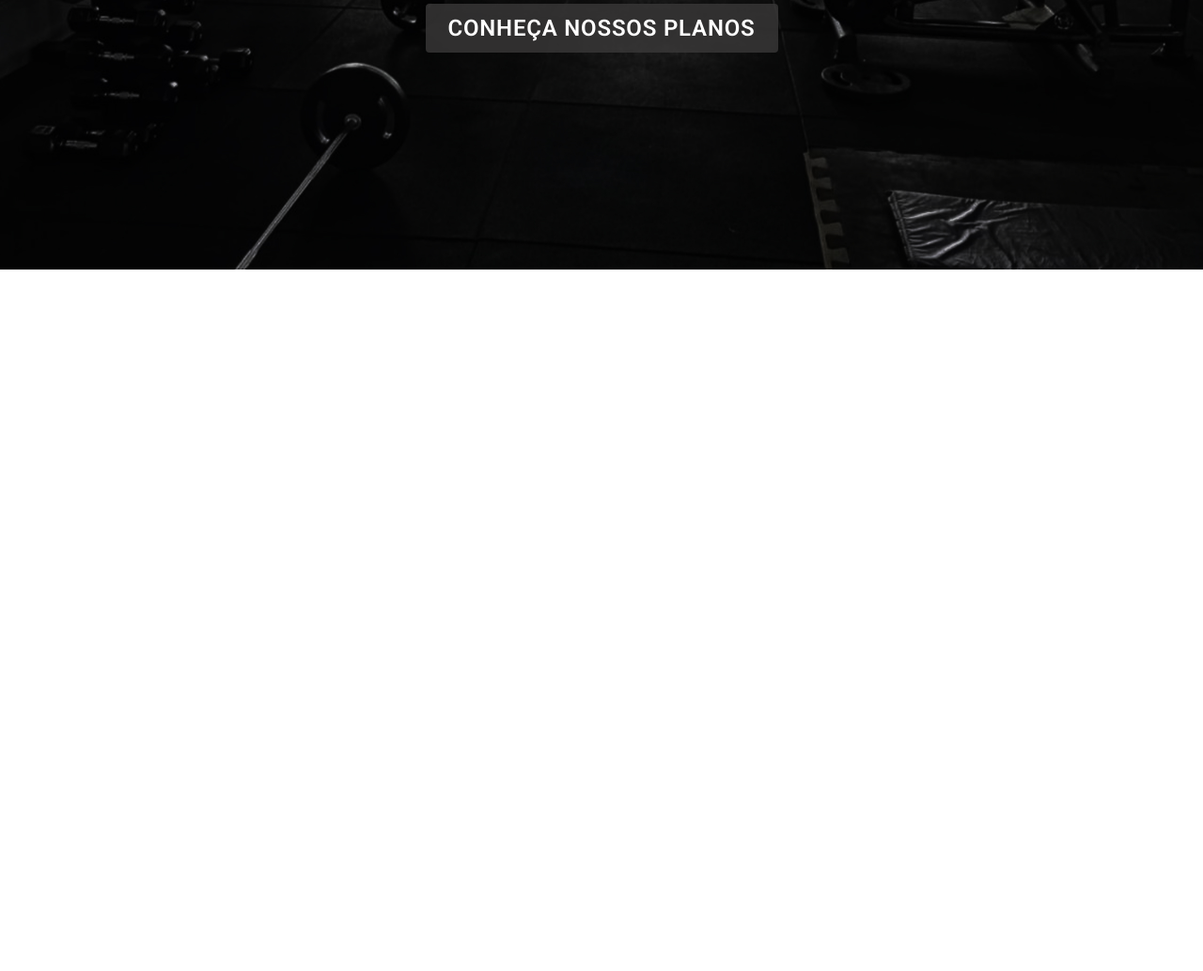
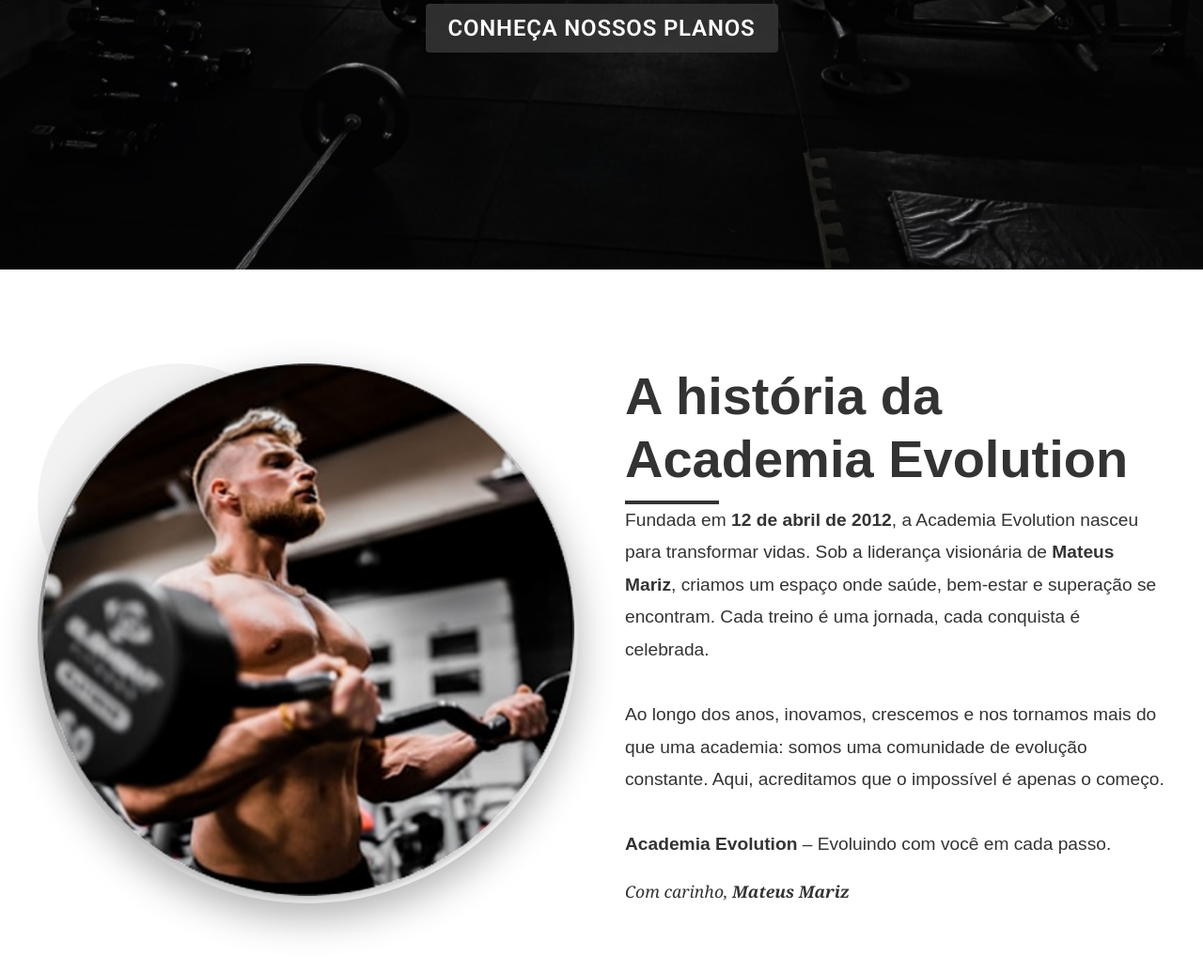
Before and after one commit to mateusborges20/evollution, a plain HTML site: page index.html in a window 1280 px wide. Shown: the part 584-1618 px from the top of the page at 94% size. Before the commit the page ends 871 px from the top, so only its background shows below. Drawn offline with Linux system fonts and the light colour scheme.

Commit message:
seção história da academia Finalizada

```diff
--- a/css/style.css
+++ b/css/style.css
@@ -1,6 +1,7 @@
 /* Reset estilos */
 body {
   margin: 0px;
+  overflow-x: hidden;
 }
 
 h1,
@@ -403,3 +404,113 @@ img {
     height: 150px;
   }
 }
+
+/* estilos - história */
+/* Fundo da seção */
+.bg-historia {
+  position: relative;
+  background: #fff; /* Fundo branco */
+  color: #333; /* Texto em cinza escuro para contraste */
+  padding: 100px 20px;
+}
+
+/* Wrapper para alinhar os elementos */
+.historia-wrapper {
+  position: relative;
+  max-width: 1200px;
+  margin: 0 auto;
+}
+
+/* Grid principal */
+.grid-historia {
+  display: grid;
+  grid-template-columns: repeat(2, 1fr);
+  gap: 50px;
+  align-items: center;
+}
+
+/* Estilização da imagem */
+.container-img {
+  position: relative;
+}
+
+.image-overlay {
+  position: relative;
+  border-radius: 50%;
+  overflow: hidden; /* Para manter a imagem dentro do círculo */
+  box-shadow: inset -10px -10px 30px rgba(255, 255, 255, 0.1),
+    inset 10px 10px 30px rgba(0, 0, 0, 0.5), 0px 15px 40px rgba(0, 0, 0, 0.3); /* Efeitos de luz e sombra */
+}
+
+.image-overlay img {
+  width: 100%;
+  height: auto;
+}
+
+/* Título estilizado */
+.titulo-historia {
+  font-family: "Arial", sans-serif; /* Fonte sans-serif */
+  font-size: 3.5rem;
+  line-height: 1.2;
+  color: #333; /* Cor cinza escuro */
+  position: relative; /* Necessário para a barra decorativa */
+}
+
+.titulo-historia::after {
+  content: ""; /* Elemento decorativo abaixo do título */
+  display: block;
+  width: 100px; /* Comprimento da barra decorativa */
+  height: 4px; /* Espessura da barra decorativa */
+  background-color: #333; /* Cor da barra decorativa (cinza escuro) */
+  margin-top: 10px; /* Espaçamento entre o título e a barra */
+}
+
+/* Texto do parágrafo */
+.texto-historia {
+  font-family: "Arial", sans-serif; /* Fonte sans-serif */
+  font-size: 1.2rem;
+  line-height: 1.8;
+}
+
+/* Assinatura estilizada */
+.assinatura-historia {
+  font-family: "Georgia", serif; /* Fonte serif diferente para a assinatura */
+  font-style: italic;
+  font-size: 1.1rem; /* Tamanho da fonte da assinatura */
+  margin-top: 20px; /* Espaçamento acima da assinatura */
+}
+
+/* Elementos decorativos flutuantes */
+.floating-circle-large,
+.floating-circle-small {
+  position: absolute;
+}
+
+.floating-circle-large {
+  width: 300px;
+  height: 300px;
+  background-color: rgba(0, 0, 0, 0.05);
+  border-radius: 50%;
+  top: -150 px;
+}
+
+.floating-circle-small {
+  width: 150 px;
+  height: 150 px;
+  background-color: rgba(0, 0, 0, 0.05);
+  border-radius: 50%;
+  bottom: -75 px;
+  right: -75 px;
+}
+
+/* Responsividade */
+@media (max-width: 768px) {
+  .grid-historia {
+    grid-template-columns: 1fr; /* Empilha colunas em telas menores */
+    gap: 30px;
+  }
+
+  .titulo-historia {
+    font-size: 2.5rem; /* Cabeçalho menor em telas menores */
+  }
+}
--- a/index.html
+++ b/index.html
@@ -77,6 +77,36 @@
 
     </section>
   </main>
+  <section class="bg-historia">
+    <div class="historia-wrapper">
+      <!-- Elementos decorativos flutuantes -->
+      <div class="floating-circle-large"></div>
+      <div class="floating-circle-small"></div>
+
+      <!-- Conteúdo principal -->
+      <div class="grid-historia">
+        <div class="container-img">
+          <div class="image-overlay">
+            <img src="./img/tiago 1.png" alt="foto-historia" width="574" height="574">
+          </div>
+        </div>
+
+        <div class="container-historia">
+          <h2 class="titulo-historia">A história da<br><span>Academia Evolution</span></h2>
+          <p class="texto-historia">
+            Fundada em <strong>12 de abril de 2012</strong>, a Academia Evolution nasceu para transformar vidas. Sob a liderança visionária de <strong>Mateus Mariz</strong>, criamos um espaço onde saúde, bem-estar e superação se encontram. Cada treino é uma jornada, cada conquista é celebrada. <br><br>
+
+            Ao longo dos anos, inovamos, crescemos e nos tornamos mais do que uma academia: somos uma comunidade de evolução constante. Aqui, acreditamos que o impossível é apenas o começo.<br><br>
+
+            <strong>Academia Evolution</strong> – Evoluindo com você em cada passo.
+          </p>
+          <p class="assinatura-historia">Com carinho, <strong>Mateus Mariz</strong></p>
+        </div>
+      </div>
+    </div>
+  </section>
+
+
 
   <script src="./script.js"></script>
 </body>
```
Also changed, not shown: img/foto-historia.jpg (added), img/tiago 1.png (added).
